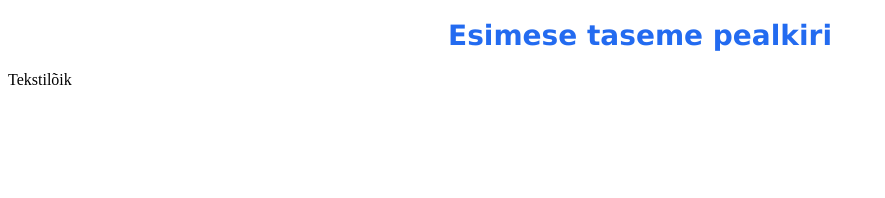
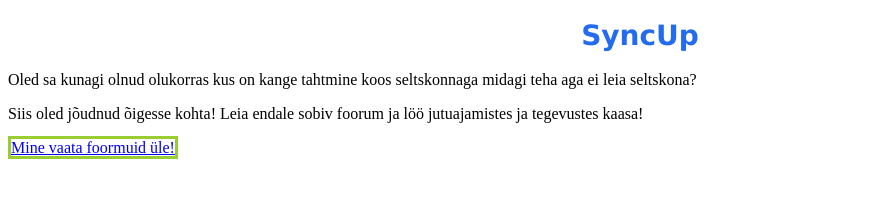
Before and after one commit to Kaffite/SyncUp, a plain HTML site: page SyncUp.html in a window 1280 px wide. Shown: the whole page, without its empty margins (0-885 px from the left). Drawn offline with Linux system fonts and the light colour scheme.

Commit message:
Css-i ja muud pulli+

```diff
--- a/SyncUp.html
+++ b/SyncUp.html
@@ -7,8 +7,10 @@
 </head>
 <body>
 
-<h1>Esimese taseme pealkiri</h1>
-<p>Tekstilõik</p>
+<h1>SyncUp</h1>
+<p>Oled sa kunagi olnud olukorras kus on kange tahtmine koos seltskonnaga midagi teha aga ei leia seltskona?</p>
+<p>Siis oled jõudnud õigesse kohta! Leia endale sobiv foorum ja löö jutuajamistes ja tegevustes kaasa!</p>
+<a href="foorum.html" target="_blank">Mine vaata foormuid üle!</a>
 
 </body>
 </html>
--- a/style.css
+++ b/style.css
@@ -4,3 +4,7 @@
     font-size: 28px;
     text-align: center;
     }
+a {
+    border: solid;
+    border-color: yellowgreen;
+}
```
